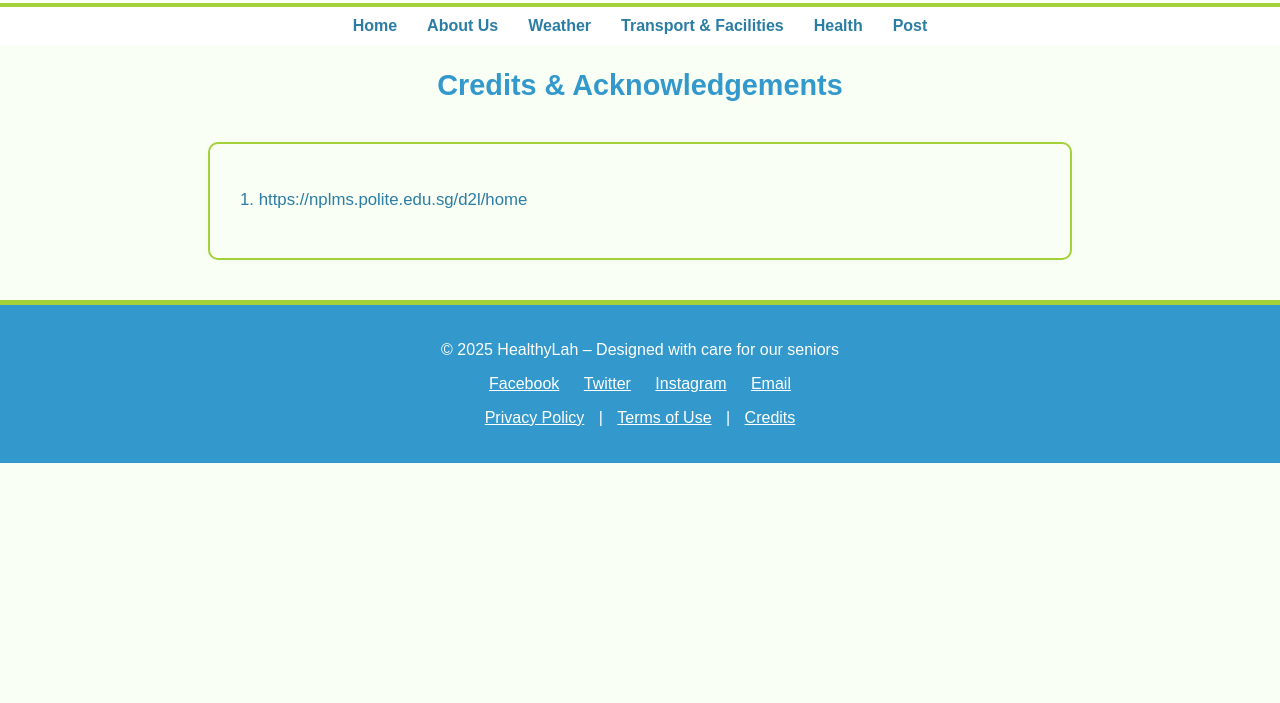
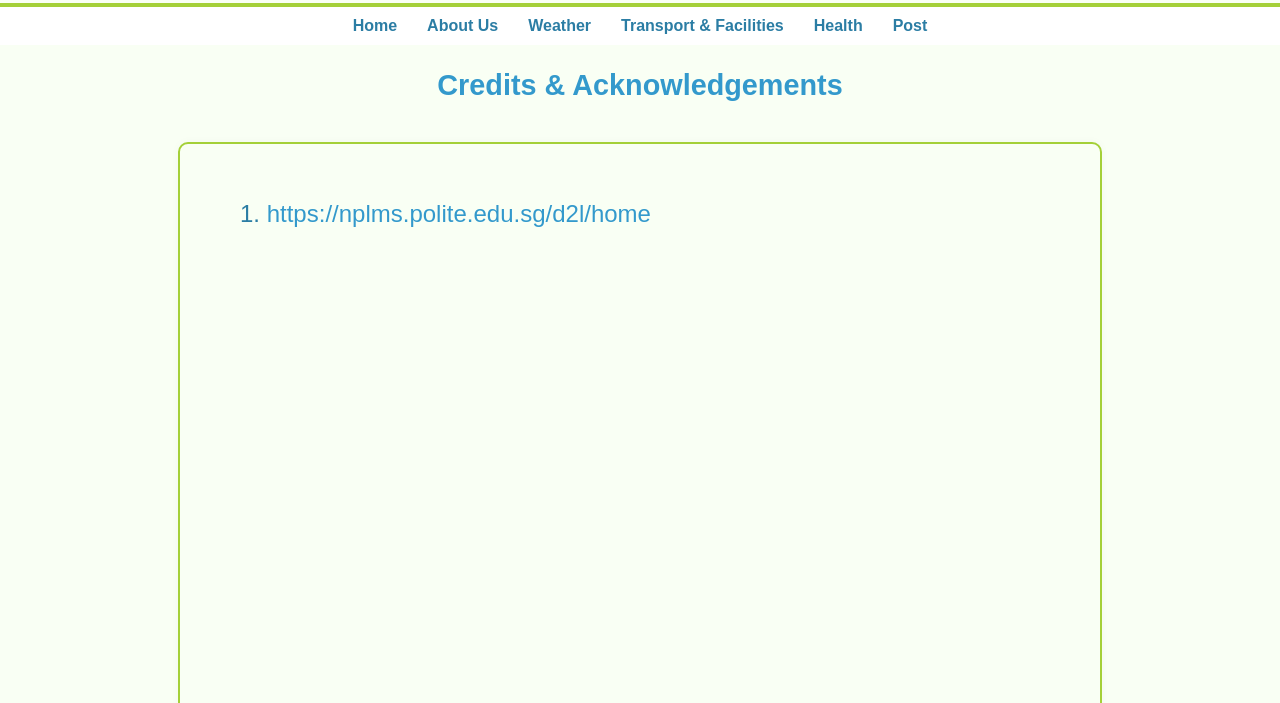
Before and after one commit to Justin0526/Tikam_Team_BED_SPM_Assignment, a website: page HealthyLah_DB/public/html/credits.html in a window 1280 px wide. Shown: the part 97-800 px from the top of the page. Drawn offline with Linux system fonts and the light colour scheme.

Commit message:
made the green box bigger

```diff
--- a/HealthyLah_DB/public/css/credits_page.css
+++ b/HealthyLah_DB/public/css/credits_page.css
@@ -69,12 +69,14 @@ body {
 
 .credit-section {
     max-width: 800px;
+    min-height: 500px;
     margin: 40px auto;
-    padding: 30px;
+    padding: 40px 60px;
     background-color: #f9fff4;
     border: 2px solid #A4D038;
     border-radius: 10px;
     box-shadow: 0 0 10px rgba(0,0,0,0.03);
+    text-align: left;
 }
 
 h2 {
@@ -85,13 +87,20 @@ h2 {
 }
 
 .credit-section ul {
+    text-align: left;
+    display: block;
+    width: 100%;
     list-style-type: none;
     padding-left: 0;
 }
 
 .credit-section li {
+    text-align: left;
+    display: block;
+    width: 100%;
+    word-wrap: break-word;
     margin-bottom: 18px;
-    font-size: 1.05em;
+    font-size: 1.5em;
     color: #2B7DA4;
 }
 
--- a/HealthyLah_DB/public/html/credits.html
+++ b/HealthyLah_DB/public/html/credits.html
@@ -28,10 +28,12 @@
     </header>
     <h2>Credits & Acknowledgements</h2>
   <section class="credit-section">
-    <ul>
-      <li>1. https://nplms.polite.edu.sg/d2l/home</li>
-    </ul>
-  </section>
+  <ul>
+    <li>
+      1. <a href="https://nplms.polite.edu.sg/d2l/home">https://nplms.polite.edu.sg/d2l/home</a>
+    </li>
+  </ul>
+</section>
 
   <footer>
     <p>© 2025 HealthyLah – Designed with care for our seniors</p>
```
